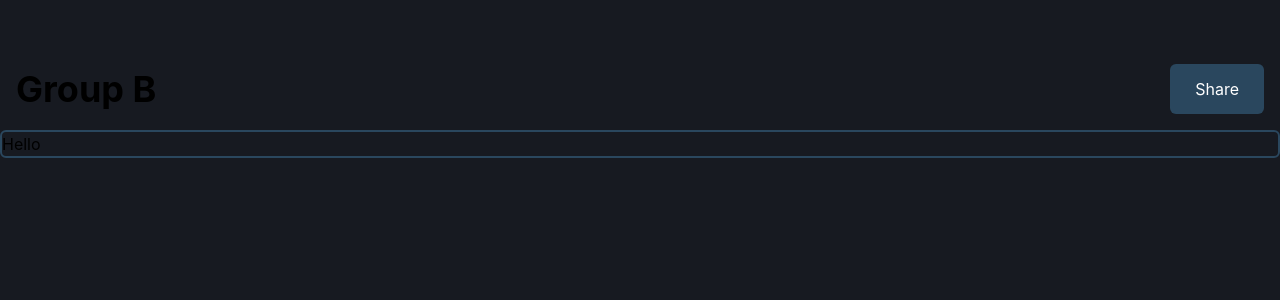
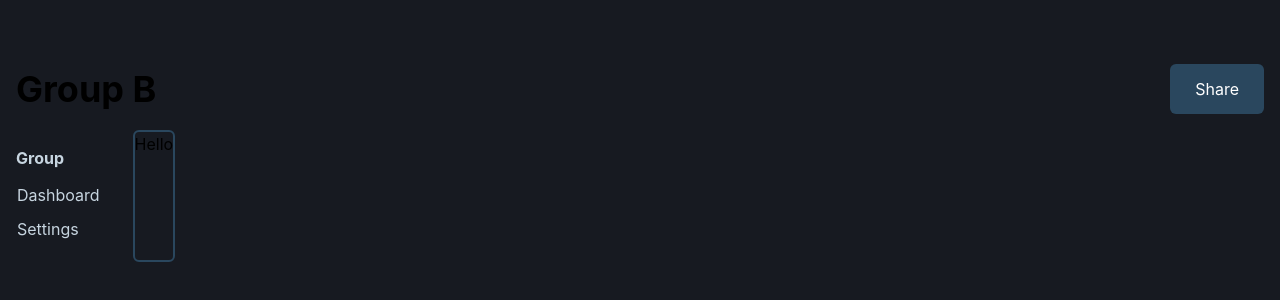
Before and after one commit to Acrylic125/wief, a Next.js app: page / in a window 1280 px wide. Shown: the top 300 px of the page. Built offline with nearby package versions, Linux system fonts and the light colour scheme.

Commit message:
feat: included sidebar

```diff
--- a/components/group-dashboard/GroupDashboard.tsx
+++ b/components/group-dashboard/GroupDashboard.tsx
@@ -2,6 +2,7 @@ import { ChildrenProps, StylingProps } from "components/types";
 import cx from "classnames";
 import * as React from "react";
 import GroupDashboardHeader from "./GroupDashboardHeader";
+import GroupDashboardSidebar from "./GroupDashboardSidebar";
 
 export type GroupDashboardBaseProps = {
   groupName: string;
@@ -13,7 +14,10 @@ export default function GroupDashboardBase({ groupName, children, style, classNa
   return (
     <div style={style} className={cx("flex flex-col gap-4", className)}>
       <GroupDashboardHeader className="px-4" groupName={groupName} />
-      <div className="w-full">{children}</div>
+      <div className="flex flex-row gap-4 w-full">
+        <GroupDashboardSidebar />
+        {children}
+      </div>
     </div>
   );
 }
```
